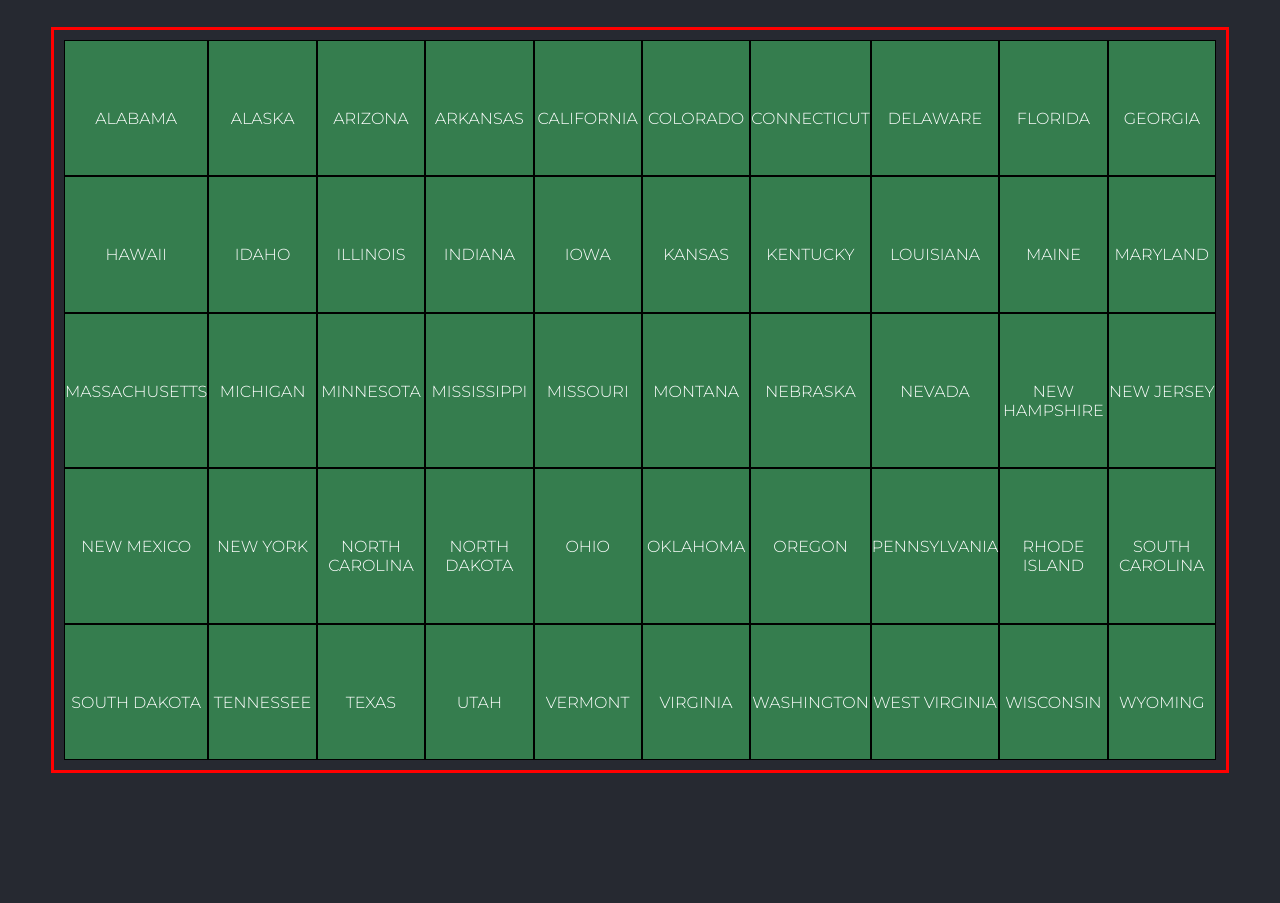
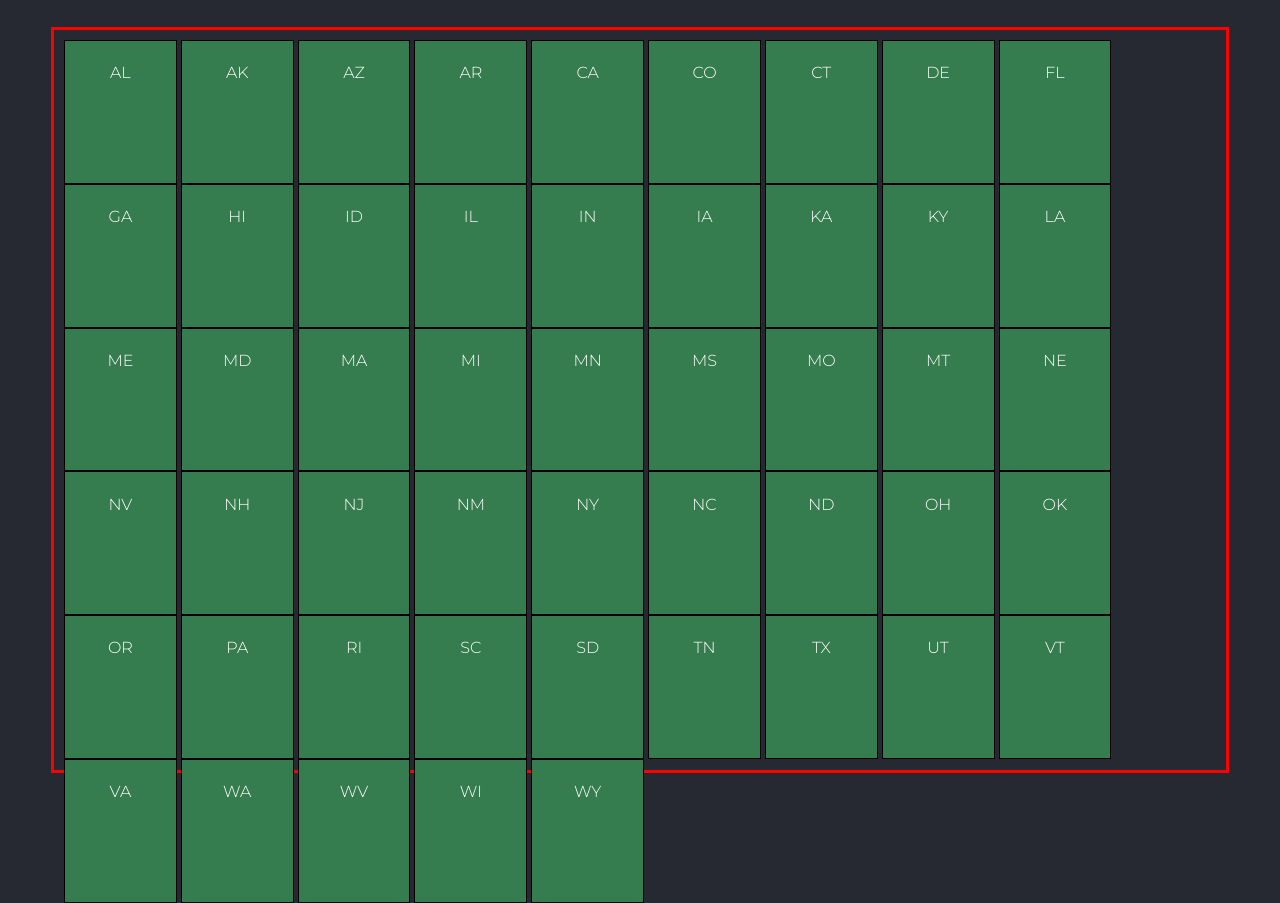
Before and after one commit to JamieScottC/COVID-19-HeatMap, a plain HTML site: page HeatMap.html in a window 1280 px wide. Before the commit the page ends 800 px from the top, so only its background shows below. Drawn offline with nearby package versions, Linux system fonts and the light colour scheme.

Commit message:
Restructered without grid contraints and changed state names to abbreviations

```diff
--- a/HeatMap.html
+++ b/HeatMap.html
@@ -10,56 +10,56 @@
 </head>
 <body>
     <div class="container">
-        <div id="Alabama"> </div>
-        <div id="Alaska"> </div>
-        <div id="Arizona"> </div>
-        <div id="Arkansas"> </div>
-        <div id="California"> </div>
-        <div id="Colorado"> </div>
-        <div id="Connecticut"> </div>
-        <div id="Delaware"> </div>
-        <div id="Florida"> </div>
-        <div id="Georgia"> </div>
-        <div id="Hawaii"> </div>
-        <div id="Idaho"> </div>
-        <div id="Illinois"> </div>
-        <div id="Indiana"> </div>
-        <div id="Iowa"> </div>
-        <div id="Kansas"> </div>
-        <div id="Kentucky"> </div>
-        <div id="Louisiana"> </div>
-        <div id="Maine"> </div>
-        <div id="Maryland"> </div>
-        <div id="Massachusetts"> </div>
-        <div id="Michigan"> </div>
-        <div id="Minnesota"> </div>
-        <div id="Mississippi"> </div>
-        <div id="Missouri"> </div>
-        <div id="Montana"> </div>
-        <div id="Nebraska"> </div>
-        <div id="Nevada"> </div>
-        <div id="New_Hampshire"> </div>
-        <div id="New_Jersey"> </div>
-        <div id="New_Mexico"> </div>
-        <div id="New_York"> </div>
-        <div id="North_Carolina"> </div>
-        <div id="North_Dakota"> </div>
-        <div id="Ohio"> </div>
-        <div id="Oklahoma"> </div>
-        <div id="Oregon"> </div>
-        <div id="Pennsylvania"> </div>
-        <div id="Rhode_Island"> </div>
-        <div id="South Carolina"> </div>
-        <div id="South Dakota"> </div>
-        <div id="Tennessee"> </div>
-        <div id="Texas"> </div>
-        <div id="Utah"> </div>
-        <div id="Vermont"> </div>
-        <div id="Virginia"> </div>
-        <div id="Washington"> </div>
-        <div id="West_Virginia"> </div>
-        <div id="Wisconsin"> </div>
-        <div id="Wyoming"> </div>
+        <div id="AL"> </div>
+        <div id="AK"> </div>
+        <div id="AZ"> </div>
+        <div id="AR"> </div>
+        <div id="CA"> </div>
+        <div id="CO"> </div>
+        <div id="CT"> </div>
+        <div id="DE"> </div>
+        <div id="FL"> </div>
+        <div id="GA"> </div>
+        <div id="HI"> </div>
+        <div id="ID"> </div>
+        <div id="IL"> </div>
+        <div id="IN"> </div>
+        <div id="IA"> </div>
+        <div id="KA"> </div>
+        <div id="KY"> </div>
+        <div id="LA"> </div>
+        <div id="ME"> </div>
+        <div id="MD"> </div>
+        <div id="MA"> </div>
+        <div id="MI"> </div>
+        <div id="MN"> </div>
+        <div id="MS"> </div>
+        <div id="MO"> </div>
+        <div id="MT"> </div>
+        <div id="NE"> </div>
+        <div id="NV"> </div>
+        <div id="NH"> </div>
+        <div id="NJ"> </div>
+        <div id="NM"> </div>
+        <div id="NY"> </div>
+        <div id="NC"> </div>
+        <div id="ND"> </div>
+        <div id="OH"> </div>
+        <div id="OK"> </div>
+        <div id="OR"> </div>
+        <div id="PA"> </div>
+        <div id="RI"> </div>
+        <div id="SC"> </div>
+        <div id="SD"> </div>
+        <div id="TN"> </div>
+        <div id="TX"> </div>
+        <div id="UT"> </div>
+        <div id="VT"> </div>
+        <div id="VA"> </div>
+        <div id="WA"> </div>
+        <div id="WV"> </div>
+        <div id="WI"> </div>
+        <div id="WY"> </div>
 
 
     </div>
--- a/styles.css
+++ b/styles.css
@@ -16,13 +16,15 @@ html, body{
 	top: 50%;
 	transform: translateY(-50%);
 	padding: 10px;
-	display: grid;
-	grid-template-columns: repeat(10, 3fr);
+	/*display: grid;
+	grid-template-columns: repeat(10, 3fr);*/
 }
 .container div {
 	border: 1px solid black;
 	background-color: #357d4e;
 	text-align: center;
+	width: 9.62%;
+	height: 19.7%;
 	display: inline-block;
 }
 .container span{
@@ -32,55 +34,56 @@ html, body{
   	font-weight: 500;
   	color: white;
   	text-transform: uppercase;
-  	margin-top: 68px;
+  	margin-top: 20%;
 }
-#Alabama{
+#AL{
+
 }
-#Alaska{
+#AK{
 }
-#Arizona{}
-#California{}
-#Colorado{}
-#Connecticut{}
-#Delaware{}
-#Florida{}
-#Georgia{}
-#Hawaii{
+#AZ{}
+#CA{}
+#CO{}
+#CT{}
+#DE{}
+#FL{}
+#GA{}
+#HI{
 }
-#Idaho{}
-#Illinois{}
-#Indiana{}
-#Iowa{}
-#Kansas{}
-#Kentucky{}
-#Louisiana{}
-#Maine{}
-#Maryland{}
-#Massachusetts{}
-#Michigan{}
-#Minnesota{}
-#Mississippi{}
-#Missouri{}
-#Montana{}
-#Nebraska{}
-#Nevada{}
-#New_Hampshire{}
-#New_Jersey{}
-#North_Carolina{}
-#North_Dakota{}
-#Ohio{}
-#Oklahoma{}
-#Oregon{}
-#Pennsylvania{}
-#Rhode_Island{}
-#South_Carolina{}
-#South_Dakota{}
-#Tennessee{}
-#Texas{}
-#Utah{}
-#Vermont{}
-#Virginia{}
-#Washington{}
-#West_Virginia{}
-#Wisconsin{}
-#Wyoming{}
+#ID{}
+#IL{}
+#IN{}
+#IA{}
+#KS{}
+#KY{}
+#LA{}
+#ME{}
+#MD{}
+#MA{}
+#MI{}
+#MN{}
+#MS{}
+#MO{}
+#MT{}
+#NE{}
+#NV{}
+#NH{}
+#NJ{}
+#NC{}
+#ND{}
+#OH{}
+#OK{}
+#OR{}
+#PA{}
+#RI{}
+#SC{}
+#SD{}
+#TN{}
+#TX{}
+#UT{}
+#VT{}
+#VA{}
+#WA{}
+#WV{}
+#WI{}
+#WY{}
```
